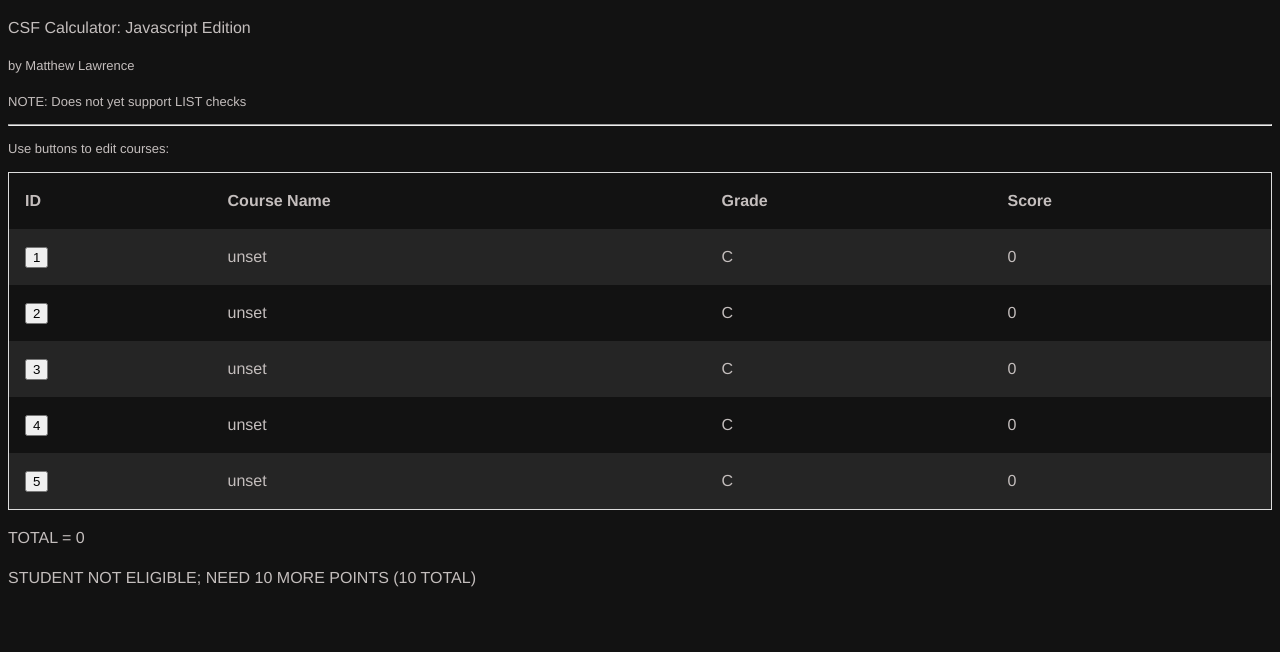
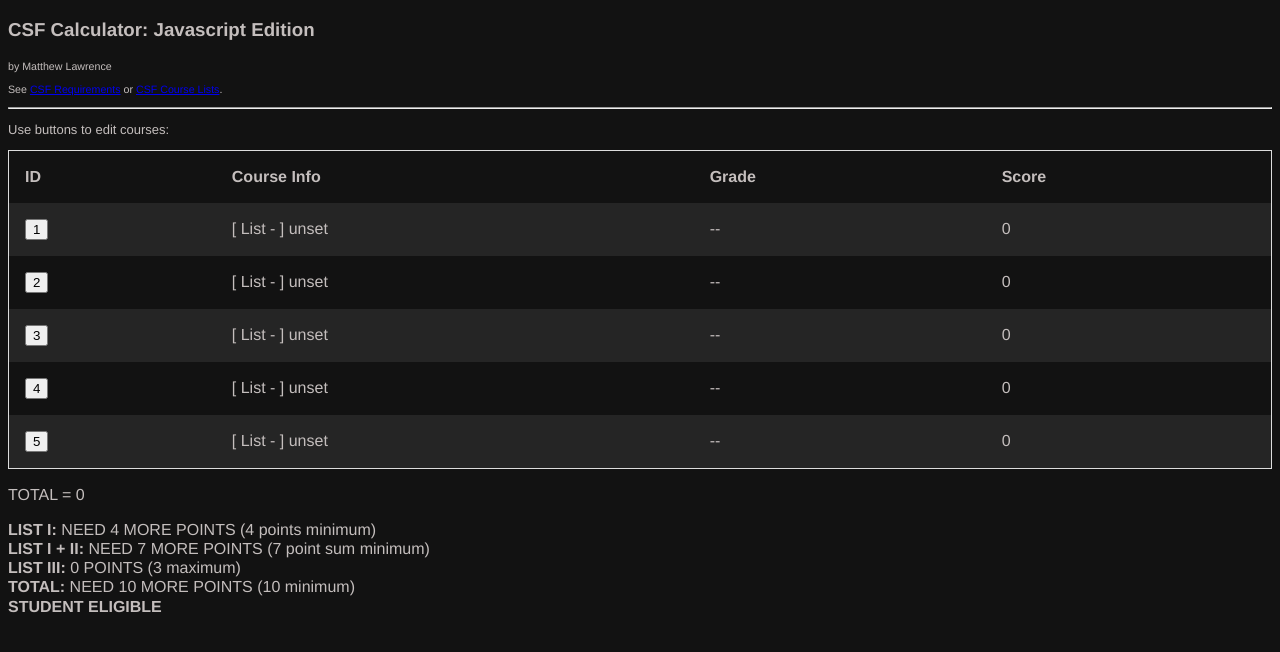
Before and after one commit to mattlawr/csf-calculator, a plain HTML site: page index.html in a window 1280 px wide. Drawn offline with Linux system fonts and the light colour scheme.

Commit message:
Add LIST support and CSF pdfs
Nearly all features in place

```diff
--- a/CSFjavascript/main.js
+++ b/CSFjavascript/main.js
@@ -6,9 +6,18 @@
 
 var courses = [null, new Course(), new Course(), new Course(), new Course(), new Course()];
 
+var reqData = {
+    listAmt: [0, 0, 0, 0],
+    listPnt: [0, 0, 0, 0],
+    apAmt: 0
+};
+// See NewReqDataObject()...
+
 updateReport();
 
 function updateReport() {
+    // UPDATE REPORT
+    updateReq();
     var table, rows, i;
     table = document.getElementById("cTable");
     rows = table.getElementsByTagName("TR");
@@ -18,15 +27,45 @@ function updateReport() {
         //items[0].innerHTML = i;
         items[1].innerHTML = courses[i].getNameAP();
         items[2].innerHTML = GradeToText(courses[i].grade);
-        items[3].innerHTML = GetScore(courses[i].grade, courses[i].ap);
+        items[3].innerHTML = DisplayScore(courses[i]);
     }
     document.getElementById("total").innerHTML = "TOTAL = " + GetTotalScore();
 
-    var resText = "STUDENT NOT ELIGIBLE; NEED " + (10 - GetTotalScore()) + " MORE POINTS (10 TOTAL)";
-    if (GetTotalScore() >= 10) {resText = "STUDENT ELIGIBLE; 10 POINTS MET"}
-    document.getElementById("result").innerHTML = resText;
+    // CHECK REPORT
+	var listSum = (reqData.listPnt[1] + reqData.listPnt[2]);
+
+	var listICheck = "<b>LIST I:</b> " + ((reqData.listPnt[1] >= 4) ? "4 POINTS MET" : ("NEED " + (4 - reqData.listPnt[1]) + " MORE POINTS (4 points minimum)"));
+
+	var listDouCheck = "<b>LIST I + II:</b> " + ((listSum >= 7) ? "7 POINTS MET" : ("NEED " + (7 - listSum) + " MORE POINTS (7 point sum minimum)"));
+
+	var listIIICheck = "<b>LIST III:</b> " + ((reqData.listPnt[3] <= 3) ? (reqData.listPnt[3] + " POINTS (3 maximum)") : ((10 - reqData.listPnt[3]) + " TOO MANY POINTS (3 maximum)"));
+
+    var totalCheck = "<b>TOTAL:</b> " + ((GetTotalScore() >= 10) ? "10 POINTS MET" : ("NEED " + (10 - GetTotalScore()) + " MORE POINTS (10 minimum)"));
+
+	var finText = (checkReq()) ? "<b>STUDENT NOT ELIGIBLE</b>" : "<b>STUDENT ELIGIBLE</b>";
+	var br = "<br>";
+
+    document.getElementById("result").innerHTML = (listICheck + br + listDouCheck + br + listIIICheck + br + totalCheck + br + finText);
+}
+function updateReq() {
+    reqData = NewReqDataObject();// Reset all values
+
+    for (i = 1; i < courses.length; i++) {
+        reqData.listAmt[courses[i].listNum]++;
+        reqData.listPnt[courses[i].listNum] += GetScore(courses[i].grade, courses[i].ap);
+        if (courses[i].ap) { reqData.apAmt++; }
+    }
+}
+function checkReq() {
+	var listSum = (reqData.listPnt[1] + reqData.listPnt[2]);
+
+	if((reqData.listPnt[1] >= 10) && (listSum >= 7) && (reqData.listPnt[3] <= 3) && (GetTotalScore() >= 10)){
+		return true;
+	}
+	return false;
 }
 
+// Deprecated
 function editCourses() {
     var id = prompt("Please enter ID to edit [1-5]", "1");
     if (id == null || isNaN(parseInt(id)) || id == "" || id <= 0) {
@@ -38,10 +77,17 @@ function editCourses() {
     }
 
 }
+
+// Calls prompts to user
 function editCourse(id) {
     var name = prompt("Please enter a course name", "English I");
     if (name == null || name == "") {
         name = "unset";
+    }
+
+	var list = prompt("Please enter course LIST", "[1/2/3]");
+    if (list == null || list == "") {
+        list = 0;
     }
 
     var ap = prompt("Is this course AP/Honors? [y/n]", "n");
@@ -58,15 +104,17 @@ function editCourse(id) {
     courses[id].name = name;
     courses[id].ap = ap;
     courses[id].grade = TextToGrade(grade);
+	courses[id].listNum = list;
 
     updateReport();
 }
 
+// Core object of a course's data, set manually by user
 function Course() {
     this.name = "unset";
-    this.listNum = 1;
+    this.listNum = 0;
     this.ap = false;
-    this.grade = 0;
+    this.grade = -1;
 
     // GRADE: 0=C, 1=B, 2=A
     /*
@@ -76,7 +124,9 @@ function Course() {
      * AP: A=4, B=2 (max 2)
      */
 
-    this.getNameAP = function() { return (this.name + ((this.ap) ? "*" : ""));};
+    this.getNameAP = function () {
+        return (ListTag(this.listNum) + " " + this.name + ((this.ap) ? "*" : ""));
+    };
 }
 
 function GetScore(g, ap)
@@ -101,11 +151,34 @@ function GetTotalScore() {
     return score;
 }
 
+function ListTag(n) {
+    var spc = "";
+    if (n <= 1) { spc = " "; }
+
+    return ("[" + spc + "List " + RomanNumeral(n) + "]");
+}
+function RomanNumeral(n) {
+    var text = "- ";
+    if (n == 1) { text = "I "; }
+    if (n == 2) { text = "II "; }
+    if (n == 3) { text = "III"; }
+    return text;
+}
+function DisplayScore(course) {
+    var score = GetScore(course.grade, course.ap);
+    var text = score;
+    if (course.ap && course.grade >= 1) {
+        text = score + " (" + (score - 1) + "+" + 1 + ")";
+    }
+
+    return text;
+}
 // Converts int to string grades
 function GradeToText(g) {
-    var text = "C";
+    var text = "--";
     text = (g == 2) ? "A" : text;
     text = (g == 1) ? "B" : text;
+    text = (g == 0) ? "C" : text;
     return text;
 }
 // Converts string to int grades
@@ -115,3 +188,11 @@ function TextToGrade(txt) {
     g = (txt.includes("B")) ? 1 : g;
     return g;
 }
+
+function NewReqDataObject() {
+    return {
+        listAmt: [0, 0, 0, 0],
+        listPnt: [0, 0, 0, 0],
+        apAmt: 0
+    };
+}
--- a/index.html
+++ b/index.html
@@ -13,7 +13,7 @@
         height: 100%;
         background: #121212;
         color: #c4bebd;
-        line-height: 1.5;
+        line-height: 1.2;
     }
 
     table {
@@ -46,16 +46,17 @@
     <title>CSF Calculator 2018</title>
 </head>
 <body>
-    <p>CSF Calculator: Javascript Edition <div style="font-size:small">by Matthew Lawrence</div></p>
+    <h3>CSF Calculator: Javascript Edition</h3>
+	<p style="font-size:8pt">by Matthew Lawrence</p>
 
-    <p style="font-size:small">NOTE: Does not yet support LIST checks</p>
+    <p style="font-size:8pt">See <a href="CSF Membership Requirements.pdf" target="_blank">CSF Requirements</a> or <a href="CSF Course Lists.pdf" target="_blank">CSF Course Lists</a>.</p>
     <hr>
     <!--<p><button onclick="editCourses()">Edit courses</button></p>-->
     <p style="font-size:small">Use buttons to edit courses:</p>
     <table id="cTable" style="width:100%">
         <tr>
             <th>ID</th>
-            <th>Course Name</th>
+            <th>Course Info</th>
             <th>Grade</th>
             <th>Score</th>
         </tr>
```
Also changed, not shown: 2 other files.
